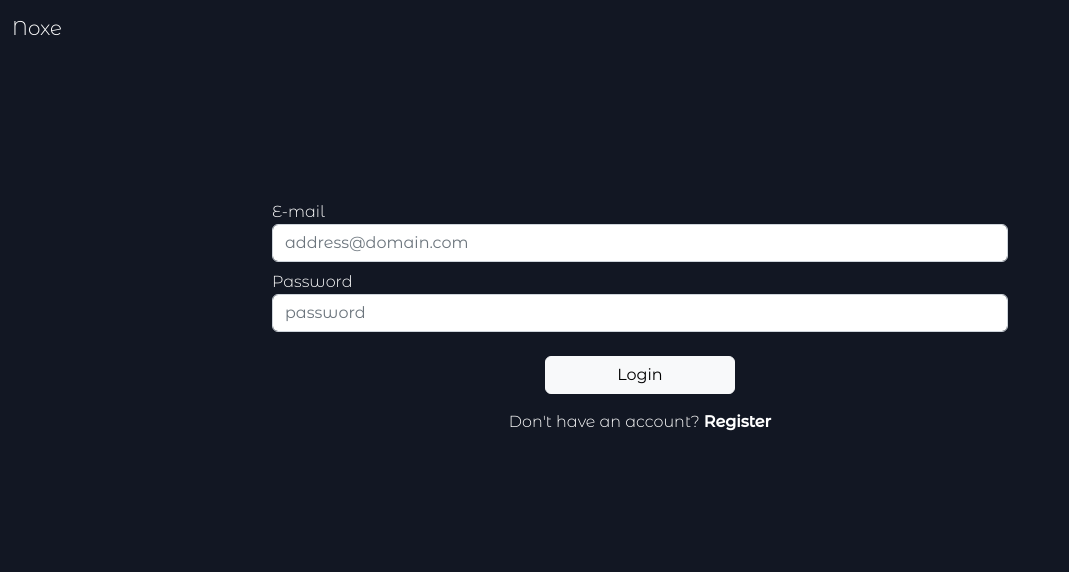
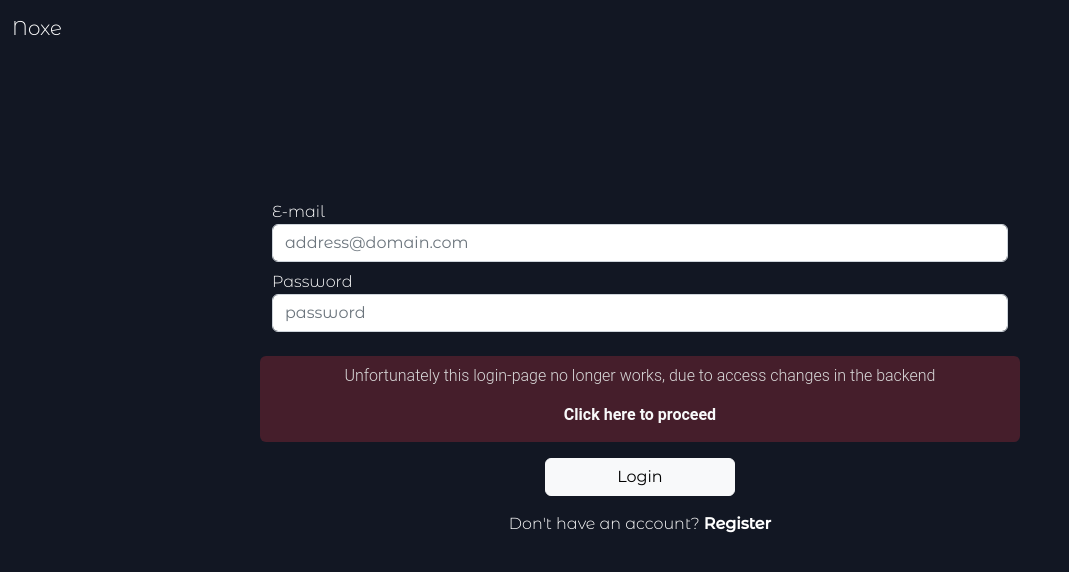
Before and after one commit to Meedil/noxe, a React (Create React App) app: page /login in a window 1280 px wide. Shown: the top 572 px of the page, without its empty margins (0-1069 px from the left). Built offline with nearby package versions, Linux system fonts and the light colour scheme; no server answers.

Commit message:
hotfix: add login bypass

```diff
--- a/src/routes/Login.tsx
+++ b/src/routes/Login.tsx
@@ -27,9 +27,9 @@ export default function Login(){
         else {setMessage(message);}
     }
 
-    // const goToHome = () => {
-    //     setCurrentUser()
-    // }
+    const goToHome = () => {
+        setCurrentUser("token?");
+    }
 
     return(
         <form onSubmit={e => {login(e); }} className="container pt-5">
@@ -50,9 +50,9 @@ export default function Login(){
                 <div className="col-10 col-md-8 text-bg-danger bg-opacity-25 subtext fw-bold rounded py-2 mb-3">{message}</div>
             </div>
             }
-            {/* <div className="div row justify-content-center">
+            <div className="div row justify-content-center">
                 <div className="col-10 col-md-8 text-bg-danger bg-opacity-25 login-message rounded py-2 mb-3">Unfortunately this login-page no longer works, due to access changes in the backend<br/><button className='btn text-light fw-bold mt-2' onClick={goToHome}>Click here to proceed</button></div>
-            </div> */}
+            </div>
             <div className="row justify-content-center"><button className='btn bg-light btn-light col-4 col-md-2' type="submit">Login</button></div>
             <div className="row justify-content-center"><div className="col-8 col-md-4 text-center mt-3">Don't have an account? <Link className='fw-bold' to={'/register'}>Register</Link></div></div>
         </form>
```
